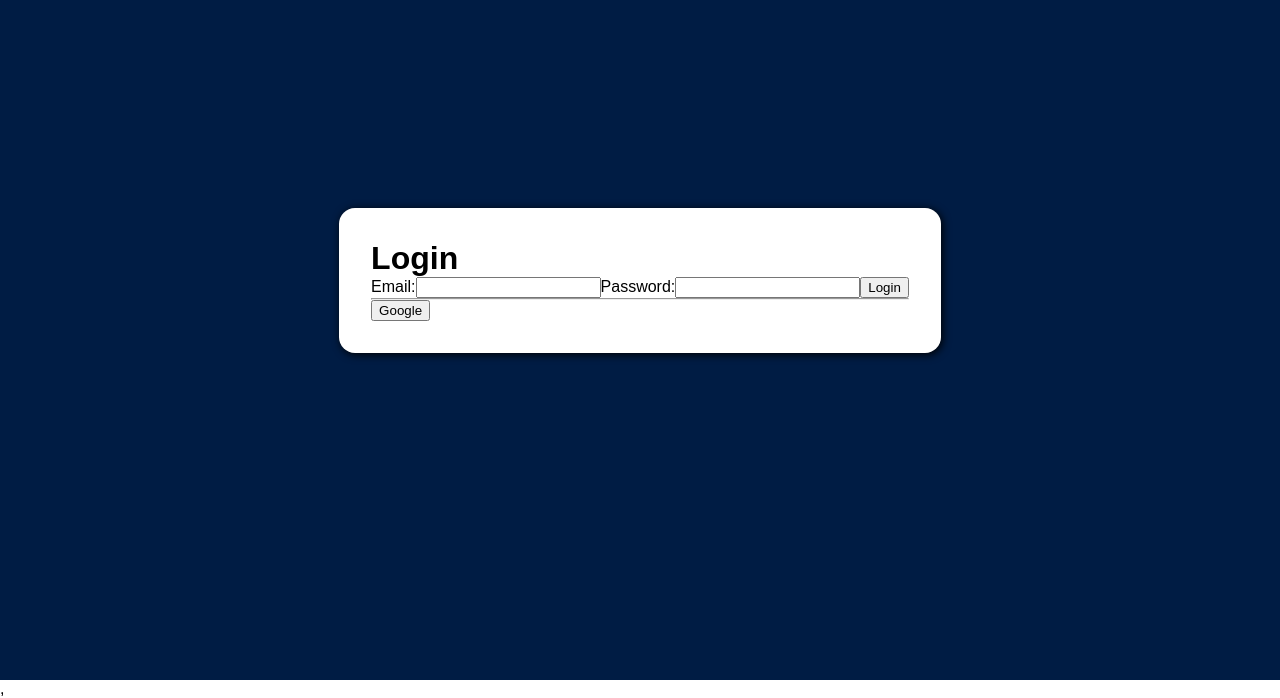
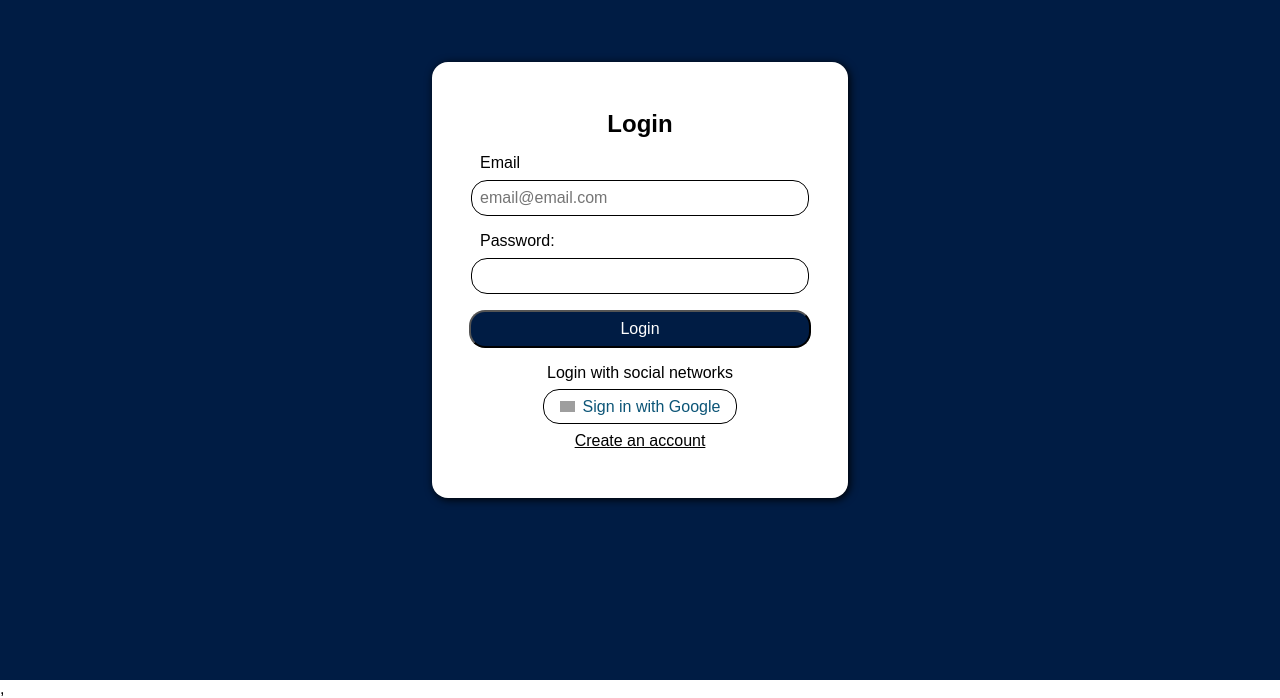
Before and after one commit to andrescastromamani/JournalApp-ReactJS, a React app: page /login in a window 1280 px wide. Shown: the part 120-818 px from the top of the page. Built offline with nearby package versions, Linux system fonts and the light colour scheme; grey boxes are pictures that could not be loaded.

Commit message:
We Design the LoginPage

```diff
--- a/src/components/auth/LoginPage.js
+++ b/src/components/auth/LoginPage.js
@@ -1,22 +1,30 @@
 import React from 'react'
+import { Link } from 'react-router-dom'
 
 export const LoginPage = () => {
     return (
-        <div>
-            <h1>Login</h1>
-            <form>
-                <label>
-                    Email:
-                    <input type="email" name="email" />
-                </label>
-                <label>
-                    Password:
-                    <input type="password" name="password" />
-                </label>
-                <button type="submit">Login</button>
-                <hr />
-                <button type="button">Google</button>
+        <>
+            <h1 className="auth__title">Login</h1>
+            <form className="form">
+                <label className="input__label">Email</label>
+                <input className="auth__input" type="email" name="email" placeholder="email@email.com" autoComplete="off" />
+                <label className="input__label">Password:</label>
+                <input className="auth__input" type="password" name="password" />
+                <button className="btn" type="submit">Login</button>
+
+                <div className="social__networks">
+                    <p className="social__title">Login with social networks</p>
+                    <div>
+                        <a className="google__btn" href="#">
+                            <img className="google__icon" width="15px" alt="Google login" src="https://upload.wikimedia.org/wikipedia/commons/thumb/5/53/Google_%22G%22_Logo.svg/512px-Google_%22G%22_Logo.svg.png" />
+                            Sign in with Google
+                        </a>
+                    </div>
+                </div>
+                <Link className="create__acount" to="/register">
+                    Create an account
+                </Link>
             </form>
-        </div>
+        </>
     )
 }
--- a/src/styles/components/_auth.scss
+++ b/src/styles/components/_auth.scss
@@ -2,13 +2,69 @@
     align-items: center;
     display: flex;
     justify-content: center;
-    background-color: $primary-color;
-    width: 100vw;
+    background-color: $primary_color;
     height: 100vh;
 }
-.auth_boxcontainer{
+.auth_boxcontainer {
     background-color: white;
-    padding: 2rem;
+    padding: 3rem;
     border-radius: 1rem;
     box-shadow: black 0.1rem 0.1rem 0.5rem;
+    width: 20rem;
 }
+.form {
+    display: flex;
+    flex-direction: column;
+    align-items: center;
+    justify-content: center;
+}
+.input__label{
+margin-right: auto;
+margin-bottom: 0.5rem;
+}
+.auth__title {
+    text-align: center;
+    font-size: 1.5rem;
+    margin-bottom: 1rem;
+}
+.auth__input {
+    width: 100%;
+    margin-bottom: 1rem;
+    padding: 0.5rem;
+    font-size: 1rem;
+    border: black 1px solid;
+    border-radius: 1rem;
+}
+.btn{
+    width: 107%;
+    margin-bottom: 1rem;
+    padding: 0.5rem;
+    font-size: 1rem;
+    background-color: $primary_color;
+    color: white;
+    border-radius: 1rem;
+}
+.social__title {
+    text-align: center;
+    font-size: 1rem;
+    margin-bottom: 1rem;
+}
+
+.google__btn {
+    background-color: white;
+    padding: 0.5rem 1rem;
+    border-radius: 1rem;
+    border: black 1px solid;
+    color: $secondary-color;
+    text-decoration: none;
+    margin-bottom: 1rem;
+}
+.google__icon {
+    margin-right: 0.5rem;
+}
+.create__acount{
+    text-align: center;
+    font-size: 1rem;
+    margin-top: 1rem;
+    color: black;
+}
```
